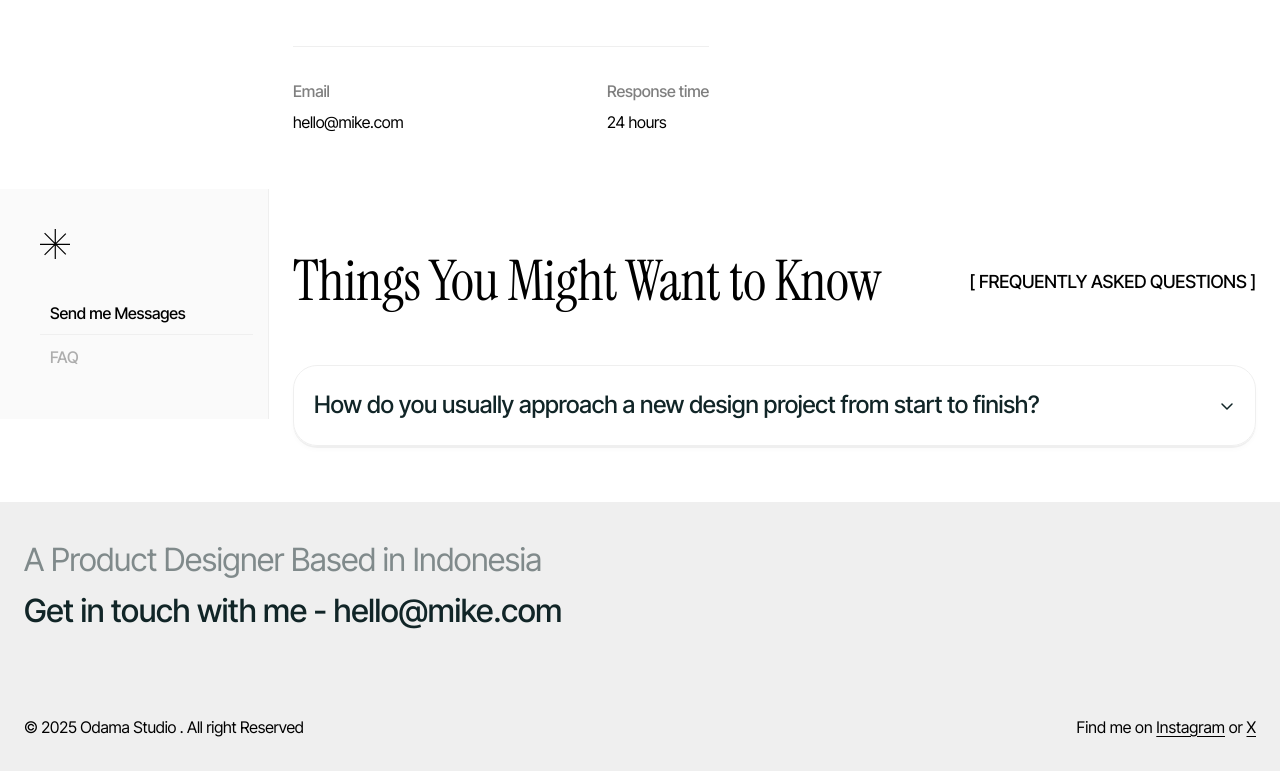
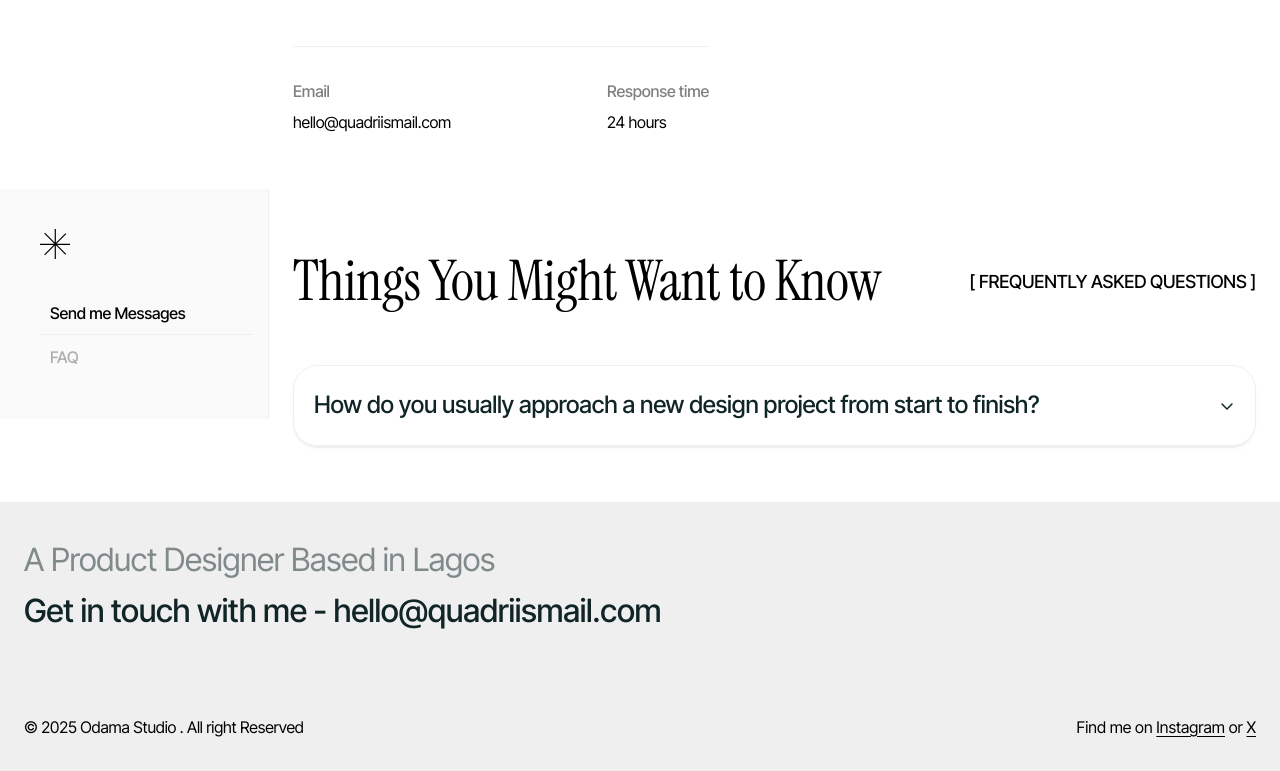
Before and after one commit to ismailquadri/UX_Portfolio, a Next.js app: page /contact in a window 1280 px wide. Shown: the part 1076-1847 px from the top of the page. Built offline with nearby package versions, Linux system fonts and the light colour scheme.

Commit message:
feat: replace Mike Lee persona with real identity (Quadri Ismail, Lagos)

```diff
--- a/app/contact/page.tsx
+++ b/app/contact/page.tsx
@@ -50,7 +50,7 @@ export default function ContactPage() {
                       Email
                     </p>
                     <p className="font-body text-[16px] leading-[1.4] tracking-[-0.16px] text-ink">
-                      hello@mike.com
+                      hello@quadriismail.com
                     </p>
                   </div>
                   <div className="flex flex-col gap-2">
@@ -67,7 +67,7 @@ export default function ContactPage() {
               <div className="relative h-[320px] w-full shrink-0 overflow-hidden rounded-2xl sm:h-[420px] lg:h-[518px] lg:w-[507px]">
                 <Image
                   src="/images/contact-portrait.png"
-                  alt="Portrait of Mike, available for new projects"
+                  alt="Portrait of Quadri, available for new projects"
                   fill
                   sizes="(min-width: 1024px) 507px, 100vw"
                   className="object-cover"
--- a/app/layout.tsx
+++ b/app/layout.tsx
@@ -15,8 +15,8 @@ const instrumentSerif = Instrument_Serif({
 });
 
 export const metadata: Metadata = {
-  title: "Mike Lee — Product Designer",
-  description: "A product designer based in Indonesia.",
+  title: "Quadri Ismail — Product Designer",
+  description: "A product designer based in Lagos.",
 };
 
 export default function RootLayout({
--- a/components/ChatWidget.tsx
+++ b/components/ChatWidget.tsx
@@ -92,14 +92,14 @@ export default function ChatWidget() {
           <span className="relative block size-[50px] shrink-0 overflow-hidden rounded-full bg-border-subtle">
             <Image
               src="/images/avatar.png"
-              alt="Milke Helper avatar"
+              alt="Quadri's Helper avatar"
               fill
               sizes="50px"
               className="object-cover"
             />
           </span>
           <p className="font-body text-[16px] tracking-[-0.16px] text-ink">
-            Milke Helper
+            Quadri&rsquo;s Helper
           </p>
         </div>
 
--- a/components/ContactForm.tsx
+++ b/components/ContactForm.tsx
@@ -144,7 +144,7 @@ export default function ContactForm() {
       {state === "error" && (
         <p className="font-body text-[14px] text-ink">
           Something went wrong sending your message — try again in a moment, or email
-          hello@mike.com directly.
+          hello@quadriismail.com directly.
         </p>
       )}
     </form>
--- a/components/Footer.tsx
+++ b/components/Footer.tsx
@@ -4,11 +4,11 @@ export default function Footer() {
       <div className="flex w-full flex-1 flex-col items-start justify-center gap-20">
         <div className="tracking-[-0.32px]">
           <p className="font-body text-[32px] leading-[1.6] text-accent/50">
-            A Product Designer Based in Indonesia
+            A Product Designer Based in Lagos
           </p>
           <p className="font-body text-[32px] font-medium leading-[1.6] text-accent">
             Get in touch with me -{" "}
-            <a href="mailto:hello@mike.com">hello@mike.com</a>
+            <a href="mailto:hello@quadriismail.com">hello@quadriismail.com</a>
           </p>
         </div>
         <div className="flex w-full items-center justify-between text-ink">
--- a/components/Navbar.tsx
+++ b/components/Navbar.tsx
@@ -49,14 +49,14 @@ export default function Navbar() {
               <span className="relative block size-7 shrink-0 overflow-hidden rounded-sm bg-surface">
                 <Image
                   src="/images/avatar.png"
-                  alt="Mike's avatar"
+                  alt="Quadri's avatar"
                   fill
                   sizes="28px"
                   className="object-cover"
                 />
               </span>
               <p className="whitespace-nowrap font-body text-[16px] leading-[1.4] tracking-[-0.16px] text-ink">
-                Mike&rsquo;s here!
+                Quadri&rsquo;s here!
               </p>
             </div>
           </div>
--- a/components/sections/Cta.tsx
+++ b/components/sections/Cta.tsx
@@ -25,7 +25,7 @@ export default function Cta() {
               </h2>
 
               <a
-                href="mailto:hello@mike.com"
+                href="mailto:hello@quadriismail.com"
                 className="flex h-10 shrink-0 items-center justify-center gap-2 rounded-sm border border-border-subtle bg-paper px-3 py-2 font-body text-[16px] tracking-[-0.16px] text-ink shadow-button"
               >
                 Book 15 Mins Call
--- a/components/sections/Hero.tsx
+++ b/components/sections/Hero.tsx
@@ -25,7 +25,7 @@ export default function Hero() {
               <p>
                 You can send me a message via this popup with the tag{" "}
                 <span className="rounded-[8px] border border-white/10 bg-white/20 px-1.5 py-0.5 text-[14px] tracking-[-0.14px] opacity-70">
-                  @mike
+                  @quadri
                 </span>{" "}
                 or ask anything about my service.
               </p>
--- a/components/sections/Result.tsx
+++ b/components/sections/Result.tsx
@@ -67,7 +67,7 @@ export default function Result() {
             </p>
             <div className="flex items-center gap-3">
               <a
-                href="mailto:hello@mike.com"
+                href="mailto:hello@quadriismail.com"
                 className="flex h-9 shrink-0 items-center justify-center gap-2 rounded-sm border border-border-subtle bg-paper px-3 py-2 font-body text-[14px] font-medium tracking-[-0.14px] text-ink shadow-button"
               >
                 Book 15 Mins Call
--- a/lib/chat-system-prompt.ts
+++ b/lib/chat-system-prompt.ts
@@ -1,9 +1,9 @@
-export const SYSTEM_PROMPT = `You are "Milke Helper", a friendly assistant answering on behalf of Mike Lee, a product designer based in Indonesia.
+export const SYSTEM_PROMPT = `You are "Quadri's Helper", a friendly assistant answering on behalf of Quadri Ismail, a product designer based in Lagos.
 
-Mike's services: UX Audit, User Segmentation & Insights, UI/UX Design & Prototyping, and MVP Product Development. He works on UI/UX for web and mobile apps, user flow optimization, design systems, and clickable prototypes.
+Quadri's services: UX Audit, User Segmentation & Insights, UI/UX Design & Prototyping, and MVP Product Development. He works on UI/UX for web and mobile apps, user flow optimization, design systems, and clickable prototypes.
 
-Mike's process: Define Objective, Heuristic Evaluation, User Flow Analysis, Behavioral Data Analysis — a process rooted in clarity and insight.
+Quadri's process: Define Objective, Heuristic Evaluation, User Flow Analysis, Behavioral Data Analysis — a process rooted in clarity and insight.
 
 Engagement models: Full-Time Roles (embedded product designer shipping daily alongside your engineering team), Contract/Fractional (scoped sprints or ongoing part-time partnership), and Advisory & Mentorship (design reviews, portfolio coaching, hands-on pairing).
 
-Answer questions about Mike's services, process, pricing approach, and availability in a warm, concise, first-person voice ("I focus on...", "My usual process..."). Keep replies to 2-4 sentences unless the visitor asks for more detail. If asked something unrelated to Mike's design work, gently steer back to how you can help with their product/design needs.`;
+Answer questions about Quadri's services, process, pricing approach, and availability in a warm, concise, first-person voice ("I focus on...", "My usual process..."). Keep replies to 2-4 sentences unless the visitor asks for more detail. If asked something unrelated to Quadri's design work, gently steer back to how you can help with their product/design needs.`;
```
